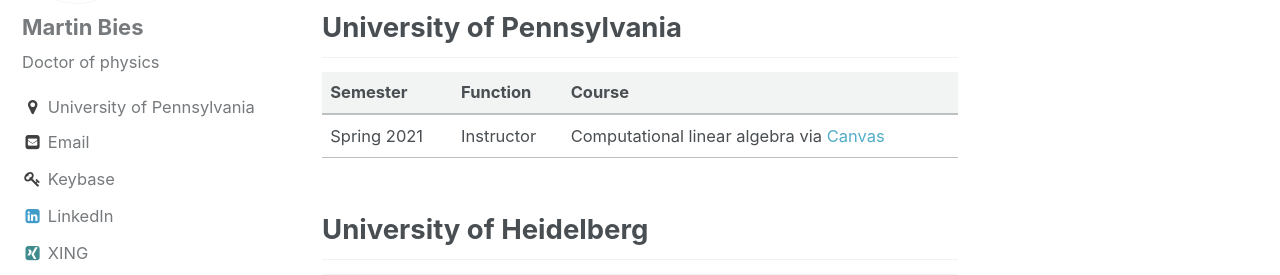
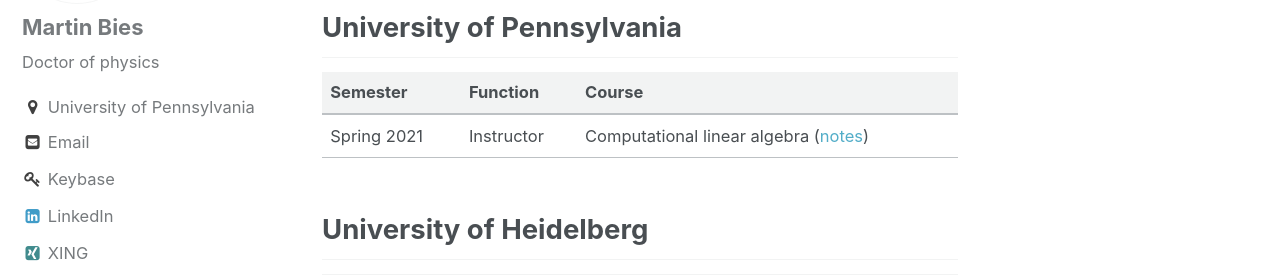
Before and after one commit to MartinBies/MartinBies.github.io, a Jekyll site: the page built from _pages/teaching.md, in a window 1280 px wide and 900 px high. Shown: the part 240-515 px from the top of the window. Built offline with Jekyll 4.4.1, drawn with Linux system fonts in a browser that asks for light colours.

Commit message:
Add notes for ComputationalLinearAlgebra

```diff
--- a/_pages/teaching.md
+++ b/_pages/teaching.md
@@ -10,8 +10,7 @@ permalink: /teaching/
 
  Semester | Function | Course
 ---------    :|---------- | --------
- Spring 2021    | Instructor | Computational linear algebra via [Canvas](https://infocanvas.upenn.edu/canvas-login/)
-
+ Spring 2021    | Instructor | Computational linear algebra ([notes](/ComputationalLinearAlgebra-2021.pdf))
 
 ## University of Heidelberg
 
```
Also changed, not shown: 1 other file.
